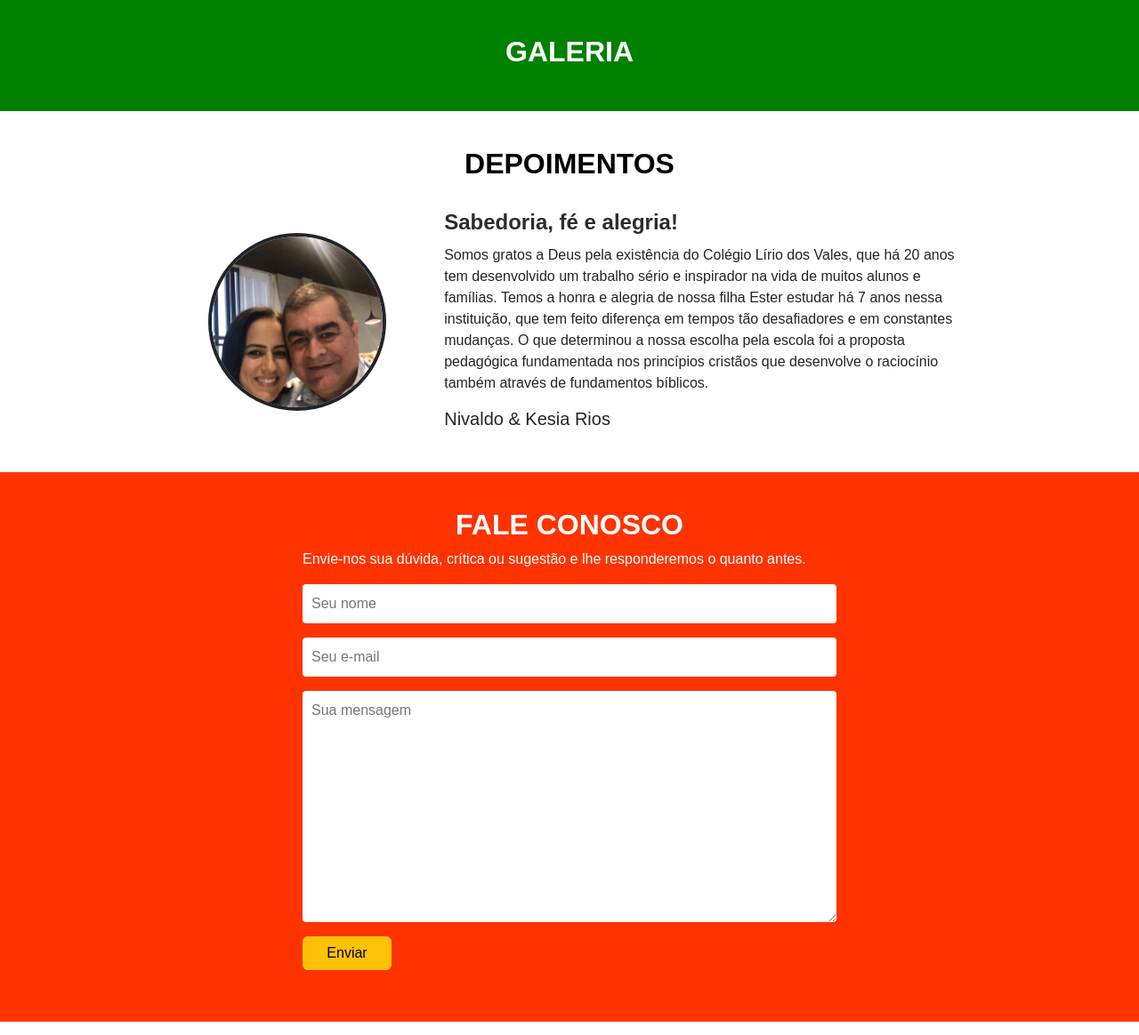
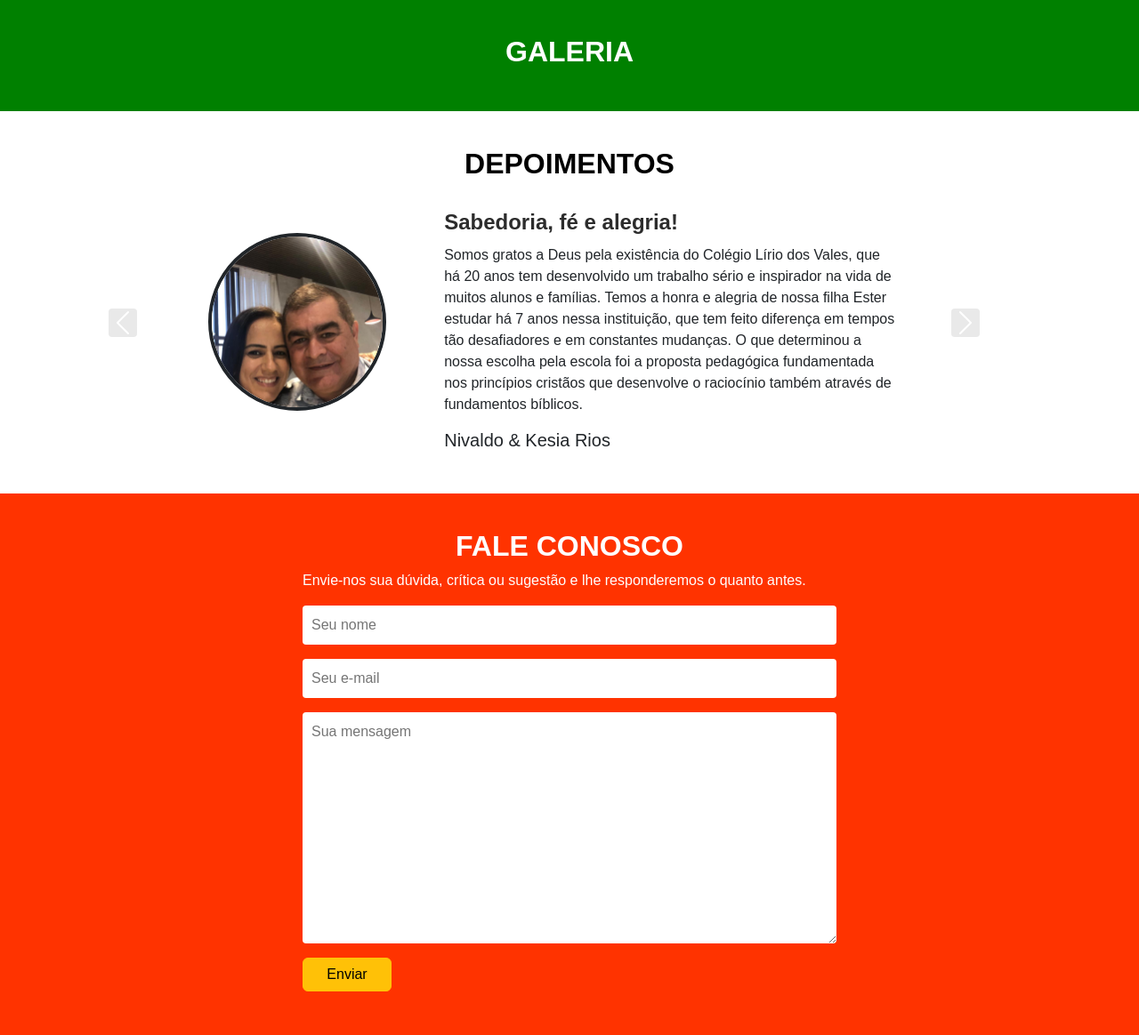
Before and after one commit to jmo-jr/novo-lirio, a PHP site: page /index.html in a window 1280 px wide. Shown: the part 2242-3406 px from the top of the page at 89% size. Run offline with PHP 8.4, Linux system fonts and the light colour scheme; some libraries are stand-ins or nearby versions.

Commit message:
Atualizei os depoimentos

```diff
--- a/index.html
+++ b/index.html
@@ -254,7 +254,7 @@
                         <img src="images/depoimento1.jpeg" alt="">
                       </div>
                     </div>
-                    <div class="col-md-8">
+                    <div class="col-md-7">
                       <h3>Sabedoria, fé e alegria!</h3>
                       <p>Somos gratos a Deus pela existência do Colégio Lírio dos Vales, que há 20 anos tem desenvolvido um trabalho sério e inspirador na vida de muitos alunos e famílias. Temos a honra e alegria de nossa filha Ester estudar há 7 anos nessa instituição, que tem feito diferença em tempos tão desafiadores e em constantes mudanças. O que determinou a nossa escolha pela escola foi a proposta pedagógica fundamentada nos princípios cristãos que desenvolve o raciocínio também através de fundamentos bíblicos.</p>
                       <h5>Nivaldo & Kesia Rios</h5>
@@ -268,10 +268,10 @@
                   <div class="row">
                     <div class="col-sm-12 col-md-4">
                       <div class="testimonial-image round-image">
-                        <img src="" alt="">
+                        <img src="images/depo-2.jpeg" alt="">
                       </div>
                     </div>
-                    <div class="col-md-8">
+                    <div class="col-md-7">
                       <h3>Boas recordações e princípos para a vida</h3>
                       <p>"A escola Lírio dos Vales é muito especial, aqui eu brinco e aprendo de forma muito legal…”. Esse trecho da música clássica da escola Lírio dos Vales traduz a minha infância nesta instituição, na qual aprendi a valorizar a educação, a estudar com respeito à cidadania, ao próximo, e acima de tudo, valorizar os princípios em que minha a família me criou, princípios estes dispostos na Bíblia, ensinamentos diretos do Pai, aquele que nos rege e guia. A criação de uma criança em tal ambiente, com certeza, é diferenciada. A experiência Lírio dos Vales é diferente, a equipe te abraça em todos os momentos, aqueles que são felizes e tristes, eles são sociointeracionistas e todos os momentos são marcantes. Tive a honra de ser um dos primeiros alunos e hoje certamente me orgulho de tudo que a escola me deixou: Amigos de infância que são quase irmãos, princípios, educação e valores. Caminhei com a Lírio dos Vales por todos os anos que ela pôde me oferecer e foram momentos inesquecíveis.</p>
                       <h5>Gabriel Duarte, estudante de Medicina</h5>
@@ -285,10 +285,10 @@
                   <div class="row">
                     <div class="col-sm-12 col-md-4">
                       <div class="testimonial-image round-image">
-                        <img src="images/depo-2.jpeg" alt="">
+                        <img src="" alt="">
                       </div>
                     </div>
-                    <div class="col-md-8">
+                    <div class="col-md-7">
                       <h3>Olhar integral da criança</h3>
                       <p>Nós escolhemos a Lírio dos Vales quando conhecemos seu olhar sobre a criança como ser integral, isso significa perceber que existem outras necessidades além de desenvolver-se cognitivamente. Valores como a Verdade, Amor, Respeito e Responsabilidade são vividos no dia a dia, nas aulas, nas diversas programações e nos relacionamentos e vão sendo entranhados naturalmente junto com o conteúdo. Mas o que mais me apaixona, além de ver meus filhos descobrindo e aprendendo com qualidade, é acompanhar o seu crescimento no conhecimento de Deus, ter sua fé trabalhada de forma lúdica e, ao mesmo tempo, tratada com a seriedade que sua importância exige.</p>
                       <h5>Lívia</h5>
--- a/styles.css
+++ b/styles.css
@@ -256,6 +256,11 @@ h2 {
   right: 0;
   text-align: right;
 }
+.depoimentos .carousel-control-next-icon,
+.depoimentos .carousel-control-prev-icon {
+  background-color: lightgrey;
+  border-radius: 4px;
+}
 
 /* CONTATO */
 .contato {
```
